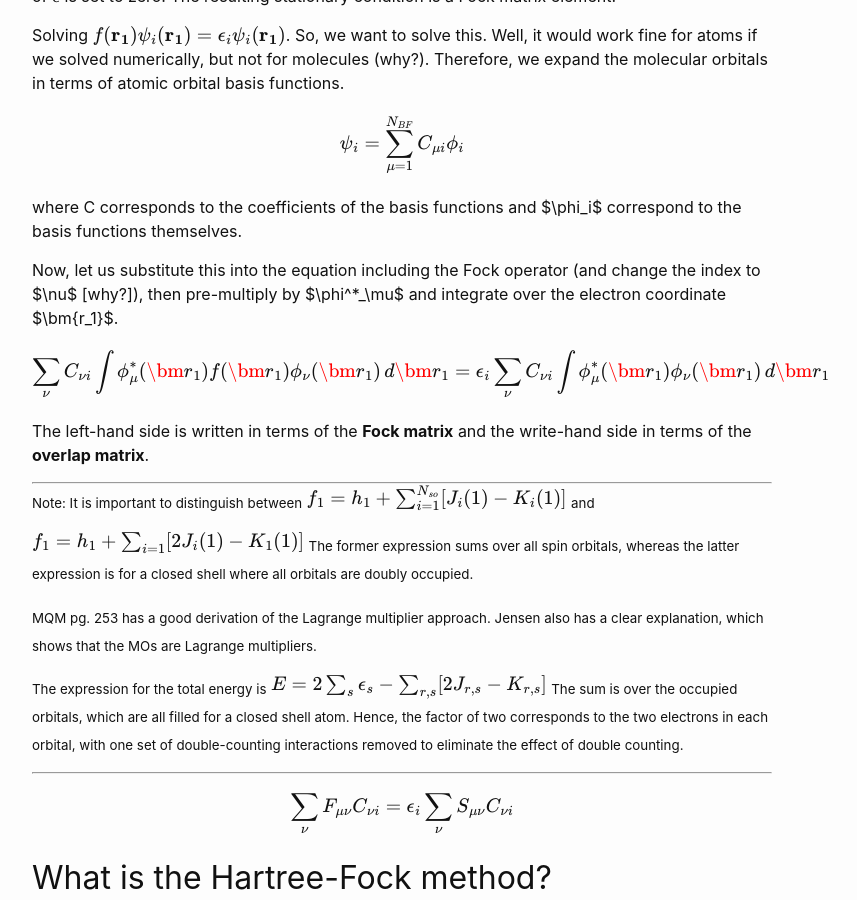
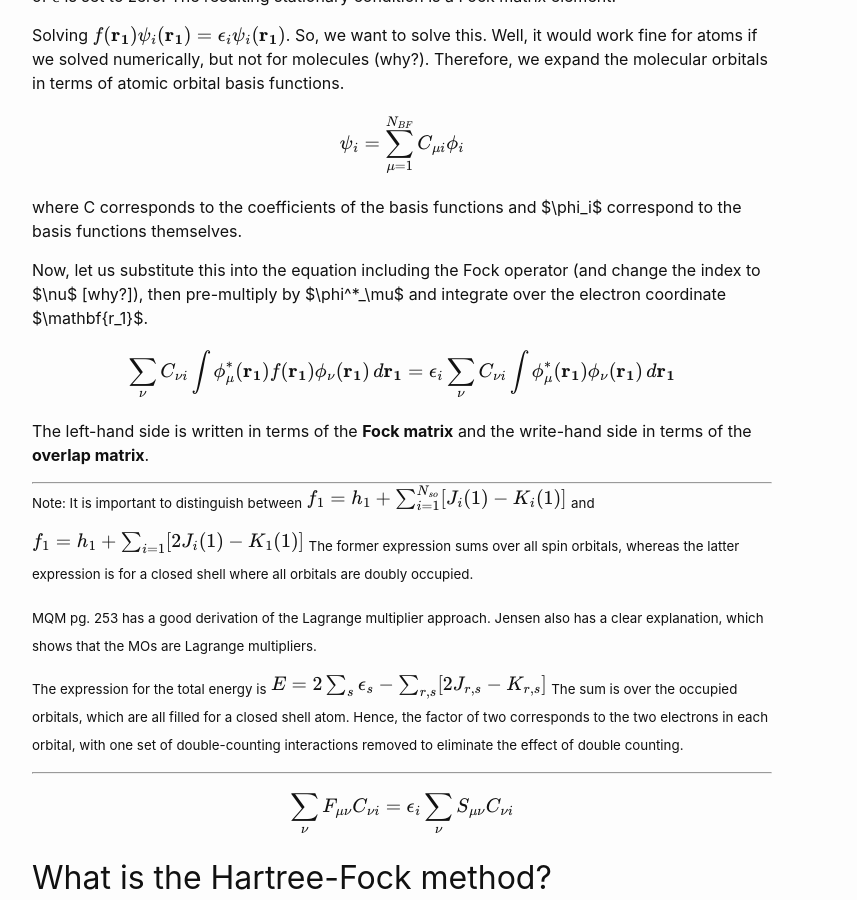
Before and after one commit to ghTracking/ghtracking.github.io, a Jekyll site: the page built from _C_Courses/C8.md, in a window 1280 px wide and 900 px high, scrolled down 2716 px. Shown: the whole window, without its empty margins (238-1095 px from the left). Built offline with Jekyll 4.4.1, drawn with Linux system fonts in a browser that asks for light colours.

Commit message:
Replaced bm with mathbf

```diff
--- a/_C_Courses/C8.md
+++ b/_C_Courses/C8.md
@@ -104,9 +104,9 @@ $$\psi_i = \sum_{\mu=1}^{N_{BF}}C_{\mu i} \phi_i$$
 
 where C corresponds to the coefficients of the basis functions and $\phi_i$ correspond to the basis functions themselves.
 
-Now, let us substitute this into the equation including the Fock operator (and change the index to $\nu$ [why?]), then pre-multiply by $\phi^*_\mu$ and integrate over the electron coordinate $\bm{r_1}$.
+Now, let us substitute this into the equation including the Fock operator (and change the index to $\nu$ [why?]), then pre-multiply by $\phi^*_\mu$ and integrate over the electron coordinate $\mathbf{r_1}$.
 
-$$\sum_{\nu}C_{\nu i} \int \phi^*_{\mu}(\bm{r_1}) f(\bm{r_1}) \phi_\nu(\bm{r_1}) \,d\bm{r_1}= \epsilon_i \sum_{\nu} C_{\nu i} \int \phi^*_{\mu}(\bm{r_1}) \phi_\nu(\bm{r_1}) \,d\bm{r_1}$$
+$$\sum_{\nu}C_{\nu i} \int \phi^*_{\mu}(\mathbf{r_1}) f(\mathbf{r_1}) \phi_\nu(\mathbf{r_1}) \,d\mathbf{r_1}= \epsilon_i \sum_{\nu} C_{\nu i} \int \phi^*_{\mu}(\mathbf{r_1}) \phi_\nu(\mathbf{r_1}) \,d\mathbf{r_1}$$
 
 The left-hand side is written in terms of the **Fock matrix** and the write-hand side in terms of the **overlap matrix**.
 
@@ -233,7 +233,7 @@ $$F[\rho] = \int f(\rho, \nabla \rho) dr$$
 
 $$\frac{\delta F}{\delta \rho(r)} = \frac{\partial f}{\partial \rho} - \nabla\cdot\frac{\partial f}{\partial \nabla\rho}$$
 
-Where $$\rho$$ is a function of $$\bm{r}$$
+Where $$\rho$$ is a function of $$\mathbf{r}$$
 
 
 ## H-K 1
```
